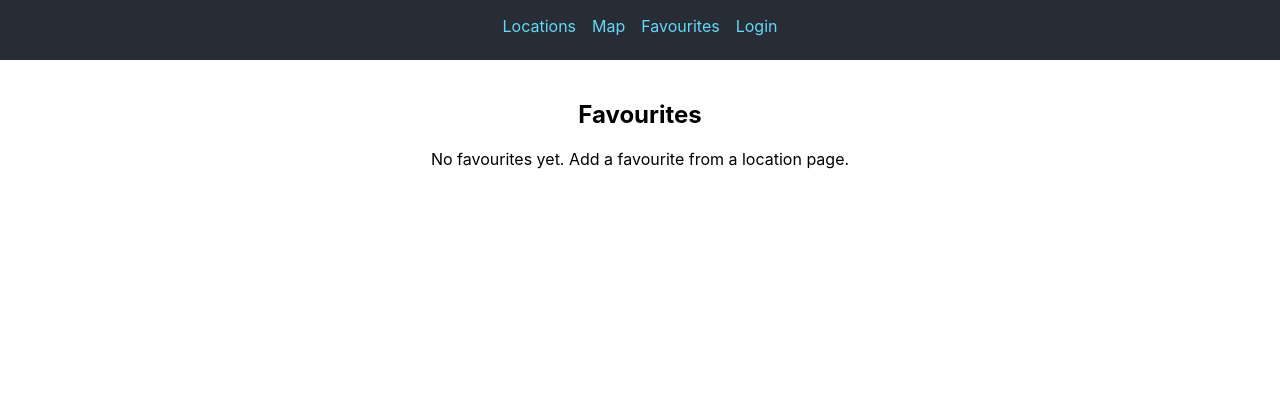
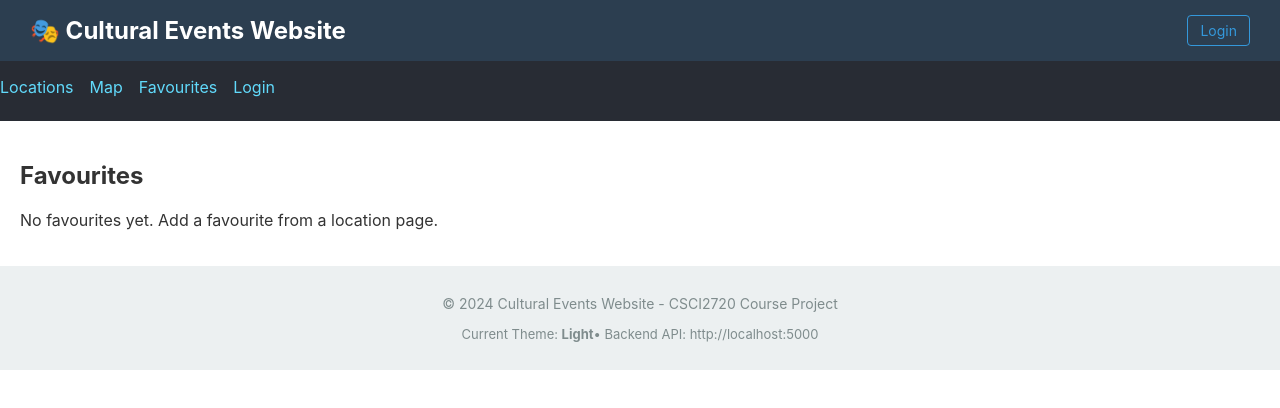
Before and after one commit to TyPurp/CSCI2720-Project, a React (Create React App) app in the folder frontend/: page /favourites in a window 1280 px wide. Shown: the top 408 px of the page. Built offline with nearby package versions, Linux system fonts and the light colour scheme.

Commit message:
add dark/light theme

```diff
--- a/frontend/src/App.css
+++ b/frontend/src/App.css
@@ -1,5 +1,142 @@
+body.light {
+  --bg-color: #ffffff;
+  --text-color: #333333;
+  --header-bg: #2c3e50;
+  --footer-bg: #ecf0f1;
+  --card-bg: #f9f9f9;
+  --border-color: #ddd;
+  --link-color: #3498db;
+  --hover-color: #f0f0f0;
+  --shadow-color: rgba(0, 0, 0, 0.1);
+}
+
+body.dark {
+  --bg-color: #121212;
+  --text-color: #f5f5f5;
+  --header-bg: #1a1a1a;
+  --footer-bg: #2d2d2d;
+  --card-bg: #1e1e1e;
+  --border-color: #444;
+  --link-color: #4dabf7;
+  --hover-color: #2a2a2a;
+  --shadow-color: rgba(0, 0, 0, 0.3);
+}
+
+body {
+  background-color: var(--bg-color);
+  color: var(--text-color);
+  transition: background-color 0.3s ease, color 0.3s ease;
+  margin: 0;
+  font-family: -apple-system, BlinkMacSystemFont, 'Segoe UI', 'Roboto', 'Oxygen',
+    'Ubuntu', 'Cantarell', 'Fira Sans', 'Droid Sans', 'Helvetica Neue',
+    sans-serif;
+  -webkit-font-smoothing: antialiased;
+  -moz-osx-font-smoothing: grayscale;
+  min-height: 100vh;
+}
+
 .App {
-  text-align: center;
+  min-height: 100vh;
+  display: flex;
+  flex-direction: column;
+}
+
+a {
+  color: var(--link-color);
+  text-decoration: none;
+}
+
+a:hover {
+  text-decoration: underline;
+}
+
+button {
+  transition: background-color 0.3s ease, border-color 0.3s ease;
+}
+
+.card,
+.table-container,
+.modal-content,
+.panel {
+  background-color: var(--card-bg);
+  border: 1px solid var(--border-color);
+  border-radius: 8px;
+  padding: 20px;
+  margin: 10px 0;
+  box-shadow: 0 2px 10px var(--shadow-color);
+}
+
+table {
+  width: 100%;
+  border-collapse: collapse;
+  background-color: var(--card-bg);
+}
+
+th, td {
+  border: 1px solid var(--border-color);
+  padding: 12px;
+  text-align: left;
+}
+
+th {
+  background-color: var(--hover-color);
+  font-weight: bold;
+}
+
+tr:hover {
+  background-color: var(--hover-color);
+}
+
+input,
+textarea,
+select {
+  background-color: var(--card-bg);
+  color: var(--text-color);
+  border: 1px solid var(--border-color);
+  border-radius: 4px;
+  padding: 8px 12px;
+  font-size: 14px;
+}
+
+input:focus,
+textarea:focus,
+select:focus {
+  outline: none;
+  border-color: var(--link-color);
+  box-shadow: 0 0 0 2px rgba(52, 152, 219, 0.2);
+}
+
+.btn {
+  background-color: var(--link-color);
+  color: white;
+  border: none;
+  padding: 8px 16px;
+  border-radius: 4px;
+  cursor: pointer;
+  font-size: 14px;
+}
+
+.btn:hover {
+  opacity: 0.9;
+}
+
+@media (max-width: 768px) {
+  .header {
+    flex-direction: column;
+    padding: 10px;
+  }
+
+  .nav {
+    flex-wrap: wrap;
+    justify-content: center;
+    margin-top: 10px;
+  }
+
+  .userInfo {
+    flex-wrap: wrap;
+    justify-content: center;
+    margin-top: 10px;
+  }
 }
 
 .App-logo {
@@ -13,21 +150,6 @@
   }
 }
 
-.App-header {
-  background-color: #282c34;
-  min-height: 100vh;
-  display: flex;
-  flex-direction: column;
-  align-items: center;
-  justify-content: center;
-  font-size: calc(10px + 2vmin);
-  color: white;
-}
-
-.App-link {
-  color: #61dafb;
-}
-
 @keyframes App-logo-spin {
   from {
     transform: rotate(0deg);
--- a/frontend/src/App.js
+++ b/frontend/src/App.js
@@ -1,4 +1,5 @@
 // frontend/src/App.js
+import useAuth from './hooks/useAuth';
 import './App.css';
 import { Routes, Route } from 'react-router-dom';
 import { useState, useEffect } from 'react';
@@ -13,7 +14,9 @@ import LocationDetail from './routes/location_details';
 import MapView from './routes/map_view';
 import FavouritesPage from './routes/favourites';
 
-// Fix default marker icons in react-leaflet (CRA-compatible)
+import AdminEvents from './routes/AdminEvent';
+import AdminUsers from './routes/AdminUser';
+
 delete L.Icon.Default.prototype._getIconUrl;
 L.Icon.Default.mergeOptions({
   iconRetinaUrl: require('leaflet/dist/images/marker-icon-2x.png'),
@@ -22,11 +25,88 @@ L.Icon.Default.mergeOptions({
 });
 
 function App() {
+  const { user, isSignedIn } = useAuth();
+  const [theme, setTheme] = useState('light');
 
-  // User location state (gets updated with browser geolocation if allowed)
+  useEffect(() => {
+    const savedTheme = localStorage.getItem('theme');
+    if (savedTheme) {
+      setTheme(savedTheme);
+    } else if (user?.theme) {
+      setTheme(user.theme);
+    }
+  }, [user]);
+
+  useEffect(() => {
+    document.body.className = theme;
+    localStorage.setItem('theme', theme);
+  }, [theme]);
+
+  const toggleTheme = async () => {
+    const newTheme = theme === 'light' ? 'dark' : 'light';
+    setTheme(newTheme);
+
+    if (user && user.username) {
+      try {
+        await fetch('http://localhost:5000/api/user/theme', {
+          method: 'PUT',
+          headers: { 'Content-Type': 'application/json' },
+          body: JSON.stringify({
+            username: user.username,
+            theme: newTheme
+          })
+        });
+      } catch (err) {
+        console.error('Failed to update theme:', err);
+      }
+    }
+  };
+
   return (
     <div className="App">
+      <header style={styles.header}>
+        <div style={styles.navLeft}>
+          <h1 style={styles.title}>🎭 Cultural Events Website</h1>
+          <nav style={styles.nav}>
+            {isSignedIn && (
+              <>
+                <a href="/locations" style={styles.navLink}>📍 Locations</a>
+                <a href="/map" style={styles.navLink}>🗺️ Map</a>
+                <a href="/favourites" style={styles.navLink}>⭐ Favorites</a>
+                {user?.role === 'admin' && (
+                  <>
+                    <a href="/admin/events" style={styles.navLink}>📅 Manage Events</a>
+                    <a href="/admin/users" style={styles.navLink}>👥 Manage Users</a>
+                  </>
+                )}
+              </>
+            )}
+          </nav>
+        </div>
 
+        <div style={styles.userInfo}>
+          {isSignedIn && user && (
+            <>
+              <button
+                onClick={toggleTheme}
+                style={styles.themeToggle}
+                title={theme === 'light' ? 'Switch to Dark Mode' : 'Switch to Light Mode'}
+              >
+                {theme === 'light' ? '🌙 Dark' : '☀️ Light'}
+              </button>
+
+              <span style={styles.username}>
+                {user.role === 'admin' ? '👑 ' : '👤 '}
+                {user.username} ({user.role === 'admin' ? 'Admin' : 'User'})
+              </span>
+              <a href="/logout" style={styles.logoutLink}>Logout</a>
+            </>
+          )}
+          {!isSignedIn && (
+            <a href="/login" style={styles.loginLink}>Login</a>
+          )}
+        </div>
+      </header>
 
       <main style={{ padding: 0 }}>
         <Routes>
@@ -36,12 +116,105 @@ function App() {
           <Route path="/locations/:id" element={<LocationDetail />} />
           <Route path="/map" element={<MapView />} />
           <Route path="/favourites" element={<FavouritesPage />} />
+          <Route path="/admin/events" element={<AdminEvents />}/>
+          <Route path="/admin/users" element={ <AdminUsers />}/>
           <Route path="/" element={<Navigate to="/login" replace />} />
           <Route path="*" element={<div style={{ padding: 20 }}><h2>404</h2><p>Page not found.</p></div>} />
         </Routes>
       </main>
+
+      <footer style={styles.footer}>
+        <p>© 2024 Cultural Events Website - CSCI2720 Course Project</p>
+        <p style={styles.footerNote}>
+          Current Theme: <strong>{theme === 'light' ? 'Light' : 'Dark'}</strong>
+          • Backend API: http://localhost:5000
+        </p>
+      </footer>
     </div>
   );
 }
 
+const styles = {
+  header: {
+    backgroundColor: '#2c3e50',
+    color: 'white',
+    padding: '15px 30px',
+    display: 'flex',
+    justifyContent: 'space-between',
+    alignItems: 'center',
+    boxShadow: '0 2px 10px rgba(0,0,0,0.1)'
+  },
+  navLeft: {
+    display: 'flex',
+    alignItems: 'center',
+    gap: '30px'
+  },
+  title: {
+    margin: 0,
+    fontSize: '24px',
+    fontWeight: 'bold'
+  },
+  nav: {
+    display: 'flex',
+    gap: '20px',
+    alignItems: 'center'
+  },
+  navLink: {
+    color: 'white',
+    textDecoration: 'none',
+    padding: '8px 12px',
+    borderRadius: '4px',
+    transition: 'background-color 0.3s'
+  },
+  userInfo: {
+    display: 'flex',
+    alignItems: 'center',
+    gap: '15px'
+  },
+  username: {
+    fontSize: '14px',
+    opacity: 0.9
+  },
+  themeToggle: {
+    backgroundColor: 'transparent',
+    color: 'white',
+    border: '1px solid rgba(255,255,255,0.3)',
+    padding: '6px 12px',
+    borderRadius: '4px',
+    cursor: 'pointer',
+    fontSize: '13px',
+    transition: 'all 0.3s',
+    display: 'flex',
+    alignItems: 'center',
+    gap: '5px'
+  },
+  logoutLink: {
+    color: '#e74c3c',
+    textDecoration: 'none',
+    fontSize: '14px',
+    padding: '6px 12px',
+    border: '1px solid #e74c3c',
+    borderRadius: '4px'
+  },
+  loginLink: {
+    color: '#3498db',
+    textDecoration: 'none',
+    fontSize: '14px',
+    padding: '6px 12px',
+    border: '1px solid #3498db',
+    borderRadius: '4px'
+  },
+  footer: {
+    backgroundColor: '#ecf0f1',
+    padding: '15px 30px',
+    textAlign: 'center',
+    color: '#7f8c8d',
+    fontSize: '14px'
+  },
+  footerNote: {
+    marginTop: '5px',
+    fontSize: '13px'
+  }
+};
+
 export default App;
```
